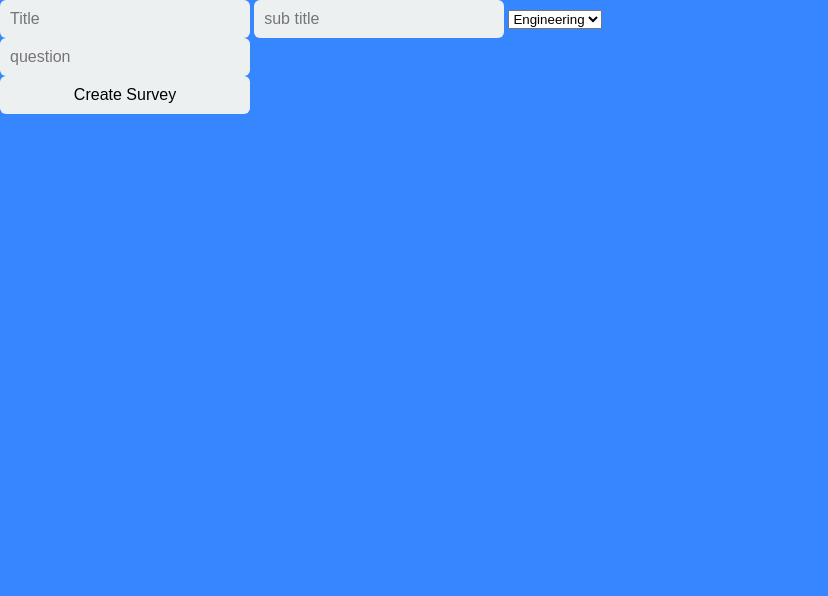
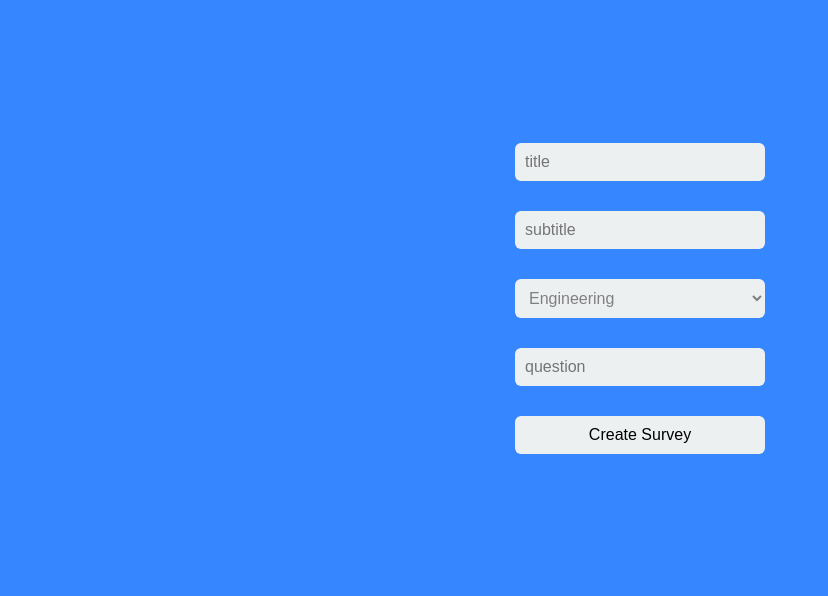
Before and after one commit to adam-abouzeid/Survey-WebApp--Django, a Django app: page /addsurv in a window 1280 px wide. Shown: the part 77-673 px from the top of the page, without its empty margins (0-828 px from the left). Run offline with Django 3.2, Linux system fonts and the light colour scheme; data comes from the database, SQL or seed files in the repository; both versions use the stored data as it was after the commit; some libraries are stand-ins or nearby versions.

Commit message:
css for adding pages

```diff
--- a/surveyapp/static/css/styles.css
+++ b/surveyapp/static/css/styles.css
@@ -52,7 +52,16 @@ a {
   color: black;
 }
 
+
+
+
+
+
+
+
+
 /* Home Page */
+
 .title {
   text-align: center;
   color: white;
@@ -172,6 +181,14 @@ a {
   }
 }
 
+
+
+
+
+
+
+
+
 /* Survey Page */
 .survey-topics {
   display: flex;
@@ -284,6 +301,14 @@ a {
   color: #6c757d;
 }
 
+
+
+
+
+
+
+
+
 /* Login  */
 .login {
   margin: 150px auto;
@@ -354,6 +379,15 @@ input {
 .create-link:hover {
   text-decoration: underline;
 }
+
+
+
+
+
+
+
+
+/* Survey Pages */
 
 .question-container {
   display: flex;
@@ -443,6 +477,36 @@ input {
   background-color: white;
 }
 
-.options {
+
+
+
+
+
+/* Add Pages */
+
+.add-category {
+  padding: 10%;
   display: flex;
+  text-align: center;
+  flex-direction: column;
+  align-items: center;
+  justify-content: center;
 }
+
+.add-box {
+  margin: 15px;
+}
+
+select {
+  color: grey;
+  border: none;
+  box-sizing: border-box;
+  background-color: #ECF0F1;
+  outline: none;
+  border-radius: 6px;
+  font-size: 16px;
+  font-weight: 200;
+  padding: 10px 10px;
+  width: 250px;
+  transition: border .5s;
+}
--- a/surveyapp/templates/surveyapp/addsurv.html
+++ b/surveyapp/templates/surveyapp/addsurv.html
@@ -1,22 +1,27 @@
 {% extends "surveyapp/base.html" %}
 {% block body %}
 <form method="post">
-    {% csrf_token %}
-<div class="addsurvey-container">
-<input type="text" name="title" placeholder="Title">
-    <input type="text" name="subtitle" placeholder="sub title">
-
-    <select name="category">
+  {% csrf_token %}
+  <div class="add-category">
+    <div class="add-box">
+      <input type="text" name="title" placeholder="title">
+    </div>
+    <div class="add-box">
+      <input type="text" name="subtitle" placeholder="subtitle">
+    </div>
+    <div class="add-box">
+      <select name="category">
         {% for c in category %}
-<option value=”{{c.category_name}}” >{{c.category_name}}</option>
-
+        <option value=”{{c.category_name}}”>{{c.category_name}}</option>
         {% endfor %}
-
-</select>
-    <div class="addsurv-question">
-        <input type="text" name="question" placeholder="question">
+      </select>
     </div>
-</div>
-    <input type="submit" value="Create Survey">
+    <div class="add-box">
+      <input type="text" name="question" placeholder="question">
+    </div>
+    <div class="add-box">
+      <input type="submit" value="Create Survey">
+    </div>
+  </div>
 </form>
 {% endblock %}
--- a/surveyapp/templates/surveyapp/base.html
+++ b/surveyapp/templates/surveyapp/base.html
@@ -4,7 +4,7 @@
 
 <head>
   <meta charset="UTF-8">
-  <link rel="stylesheet" href="{% static 'css/style.css' %}">
+  <link rel="stylesheet" href="{% static 'css/styles.css' %}">
   <meta http-equiv="X-UA-Compatible" content="IE=edge">
   <meta name="viewport" content="width=device-width, initial-scale=1.0">
   <title>{% block title %} Surveyor {% endblock %}</title>
--- a/surveyapp/views.py
+++ b/surveyapp/views.py
@@ -80,7 +80,7 @@ def single_survey(request, single_survey_name):
         else:
             category.users += str(request.user.username) + ","
             category.save()
-        survey = Survey.objects.get(id=single_survey_name)
+        # survey = Survey.objects.get(id=single_survey_name)
         question = survey.question
         s.question = question
         s.answer = request.POST["choice"]
@@ -113,7 +113,7 @@ def single_survey(request, single_survey_name):
         return render(request, "surveyapp/postsurvey.html", {
             "survey": survey,
             "question": question,
-            "people": survey.people - 1,
+            "people": survey.people ,
             "answer": s.answer,
             "agree": survey.agree,
             "stronglya": survey.stronglyagree,
```
Also changed, not shown: surveyapp/templates/surveyapp/addcat.html (+12 -5 lines), surveyapp/templates/surveyapp/deletecat.html (+12 -10 lines), surveyapp/templates/surveyapp/deletesurvey.html (+12 -9 lines), db.sqlite3.
